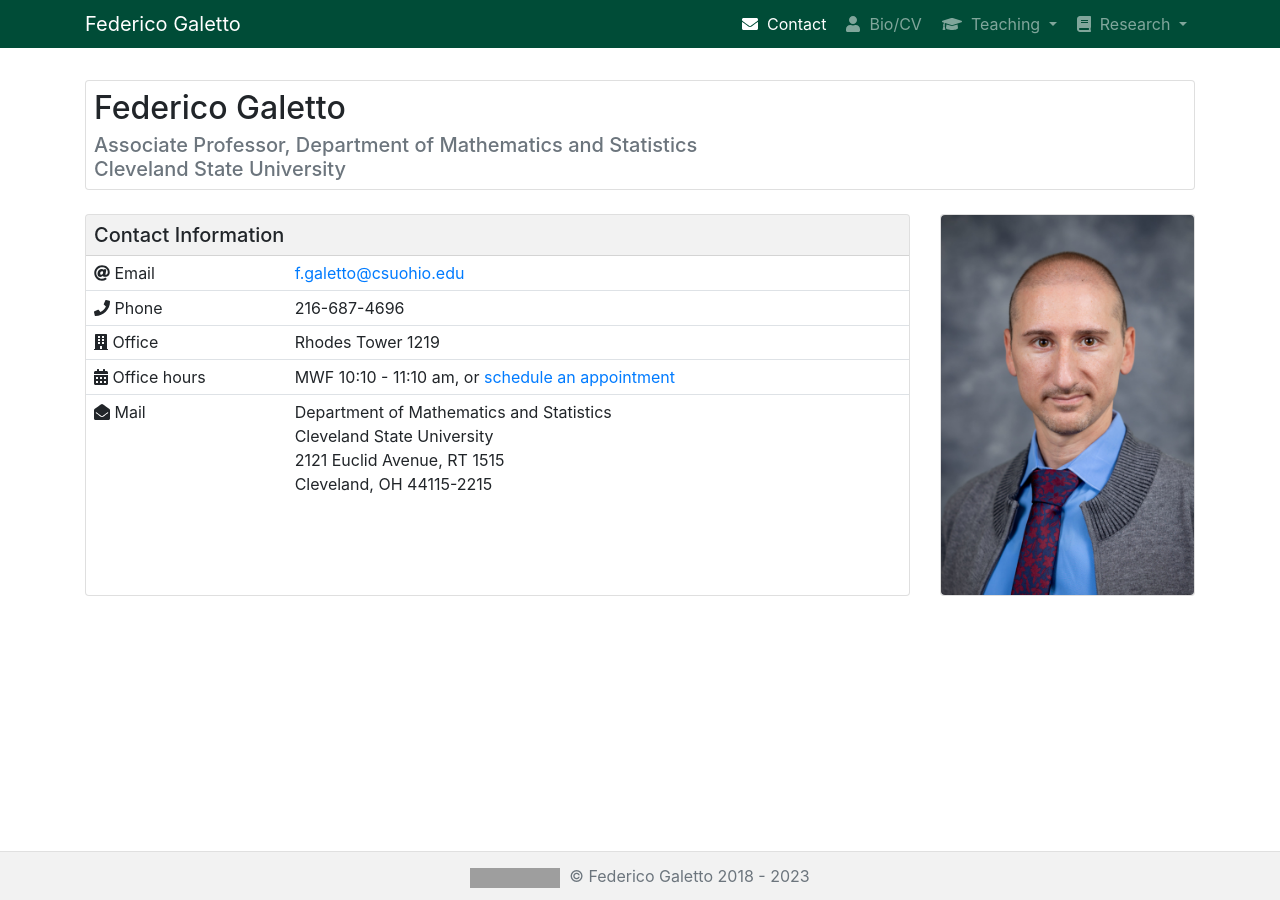
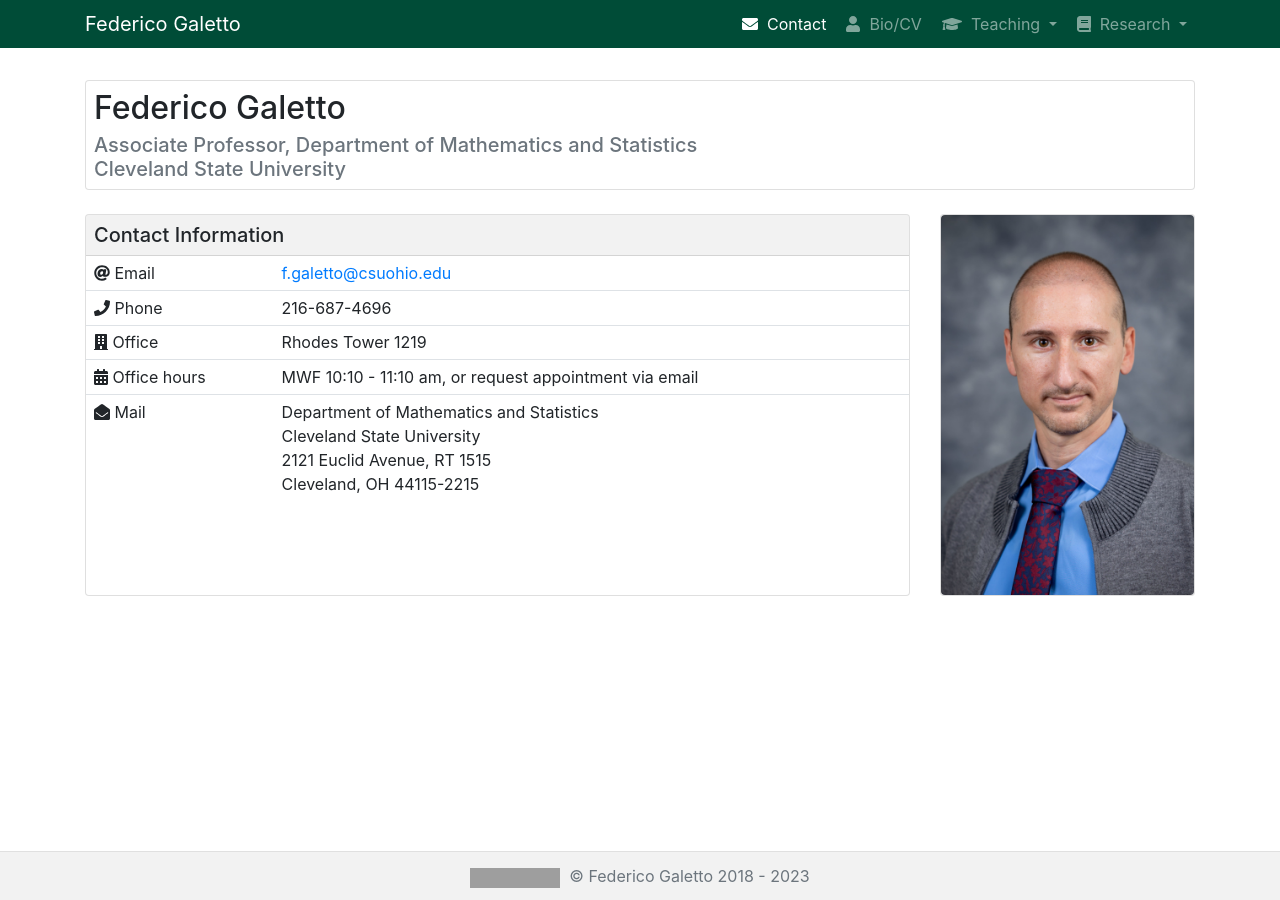
Before and after one commit to galettof/galettof.github.io, a Jekyll site: the page built from index.html, in a window 1280 px wide. Built offline with Jekyll 4.4.1, drawn with Linux system fonts in a browser that asks for light colours; nearby versions of some CDN libraries; grey boxes are pictures that could not be loaded.

Commit message:
request appt via email (sunset outlook calendar)

```diff
--- a/index.html
+++ b/index.html
@@ -53,8 +53,8 @@ active: contact
 	    <td>Please request appointments via email at this time</td>
 	    -->
 	    <td>
-	      MWF 10:10 - 11:10 am, or
-	      <a href="https://outlook.office365.com/owa/calendar/FedericoGaletto@csuohio.onmicrosoft.com/bookings/" target="_blank">schedule an appointment</a>
+	      MWF 10:10 - 11:10 am, or request appointment via email
+	      <!--<a href="https://outlook.office365.com/owa/calendar/FedericoGaletto@csuohio.onmicrosoft.com/bookings/" target="_blank">schedule an appointment</a>-->
 	    </td>
 	  </tr>
 	  <tr>
```
